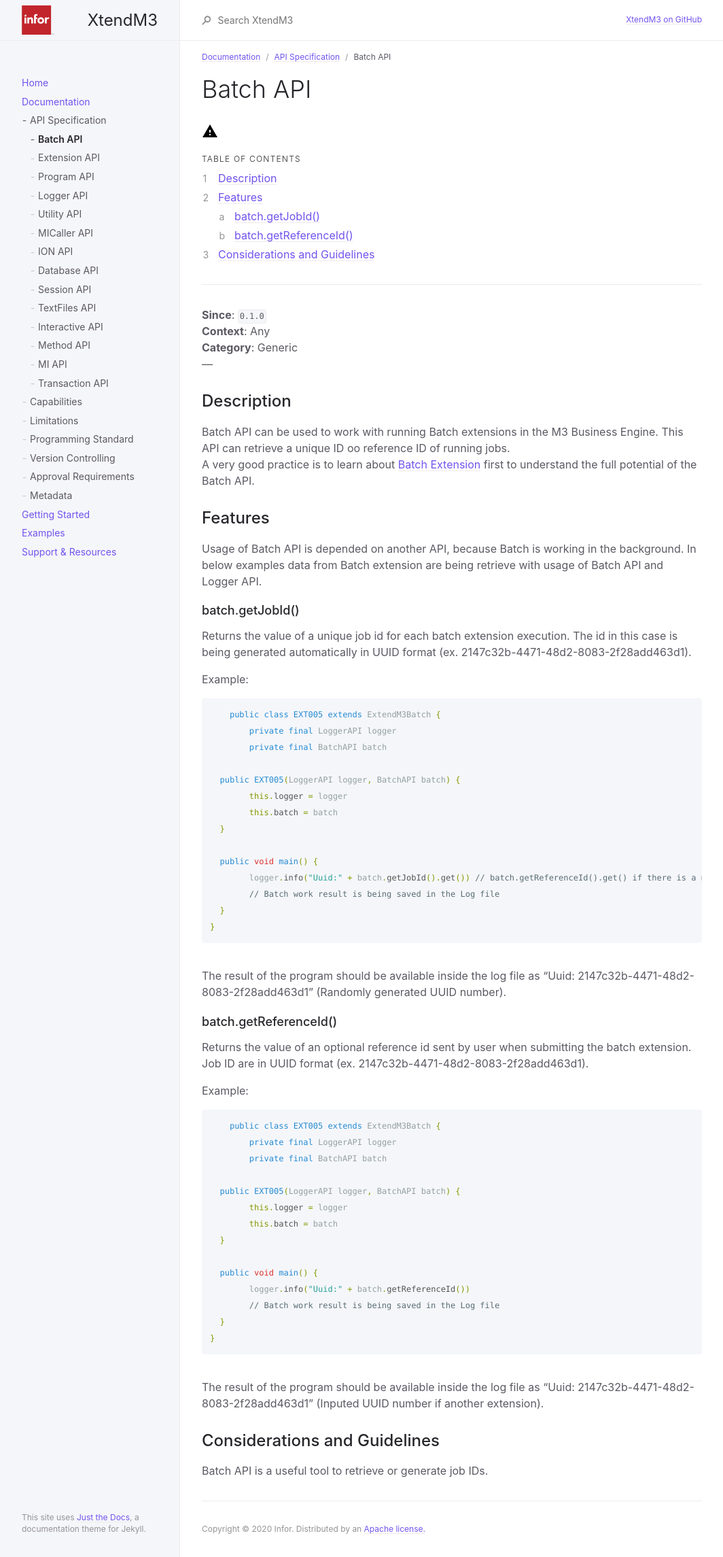
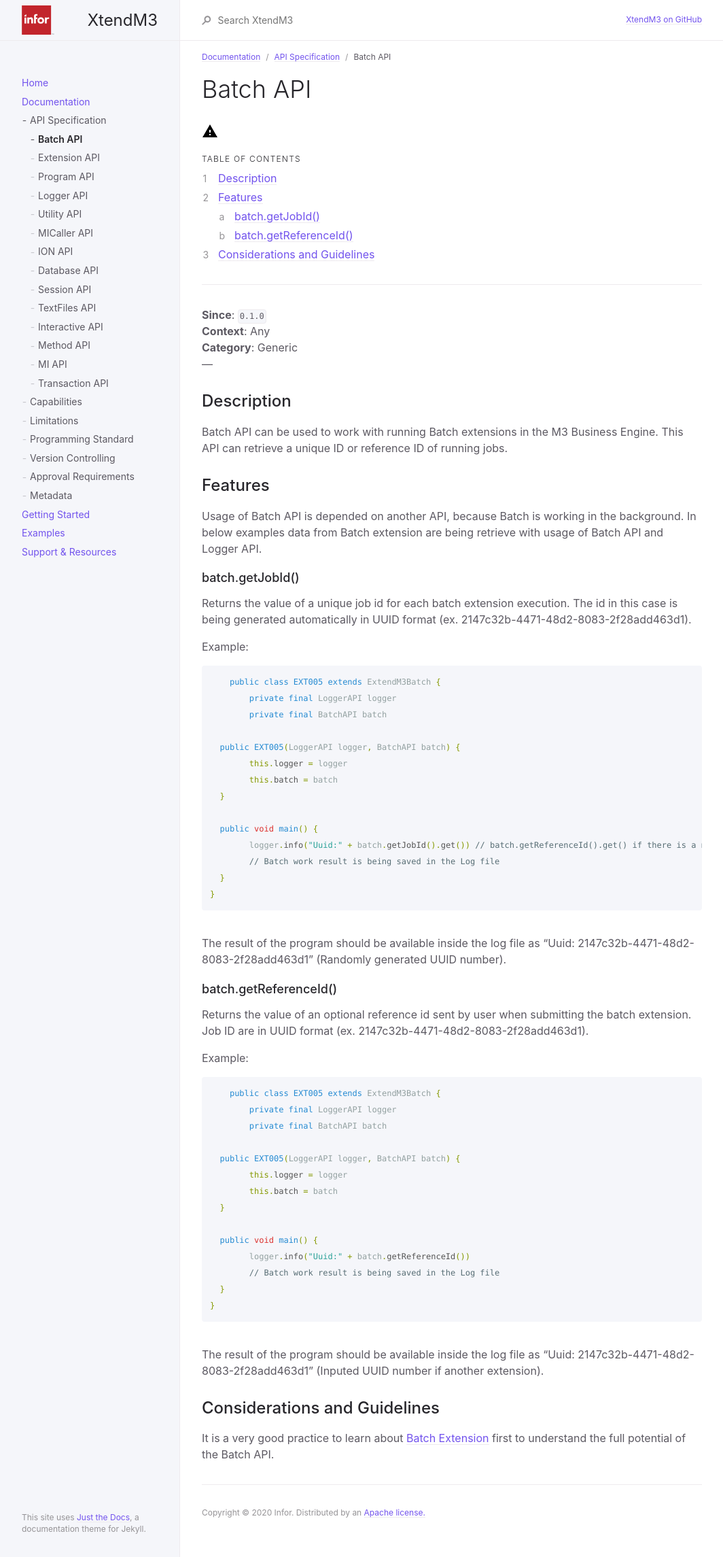
Before and after one commit to infor-cloud/xtendm3, a Jekyll site: the page built from docs/documentation/api-specification/batch-api.md, in a window 1280 px wide. Shown: the whole page at 68% size, without its empty margins (107-1171 px from the left). Built offline with Jekyll 4.4.1, drawn with Linux system fonts in a browser that asks for light colours.

Commit message:
minor text update

```diff
--- a/docs/documentation/api-specification/batch-api.md
+++ b/docs/documentation/api-specification/batch-api.md
@@ -25,8 +25,7 @@ nav_order: 1
 ---
 
 ## Description
-Batch API can be used to work with running Batch extensions in the M3 Business Engine. This API can retrieve a unique ID oo reference ID of running jobs. <br>
-A very good practice is to learn about [Batch Extension](../../../examples/Batch-extension) first to understand the full potential of the Batch API.
+Batch API can be used to work with running Batch extensions in the M3 Business Engine. This API can retrieve a unique ID or reference ID of running jobs.
 
 ## Features
 Usage of Batch API is depended on another API, because Batch is working in the background. In below examples data from Batch extension are being retrieve with usage of Batch API and Logger API.
@@ -80,4 +79,4 @@ Example:
 The result of the program should be available inside the log file as "Uuid: 2147c32b-4471-48d2-8083-2f28add463d1" (Inputed UUID number if another extension).
 
 ## Considerations and Guidelines
-Batch API is a useful tool to retrieve or generate job IDs.
+It is a very good practice to learn about [Batch Extension](../../../examples/Batch-extension) first to understand the full potential of the Batch API.
```
